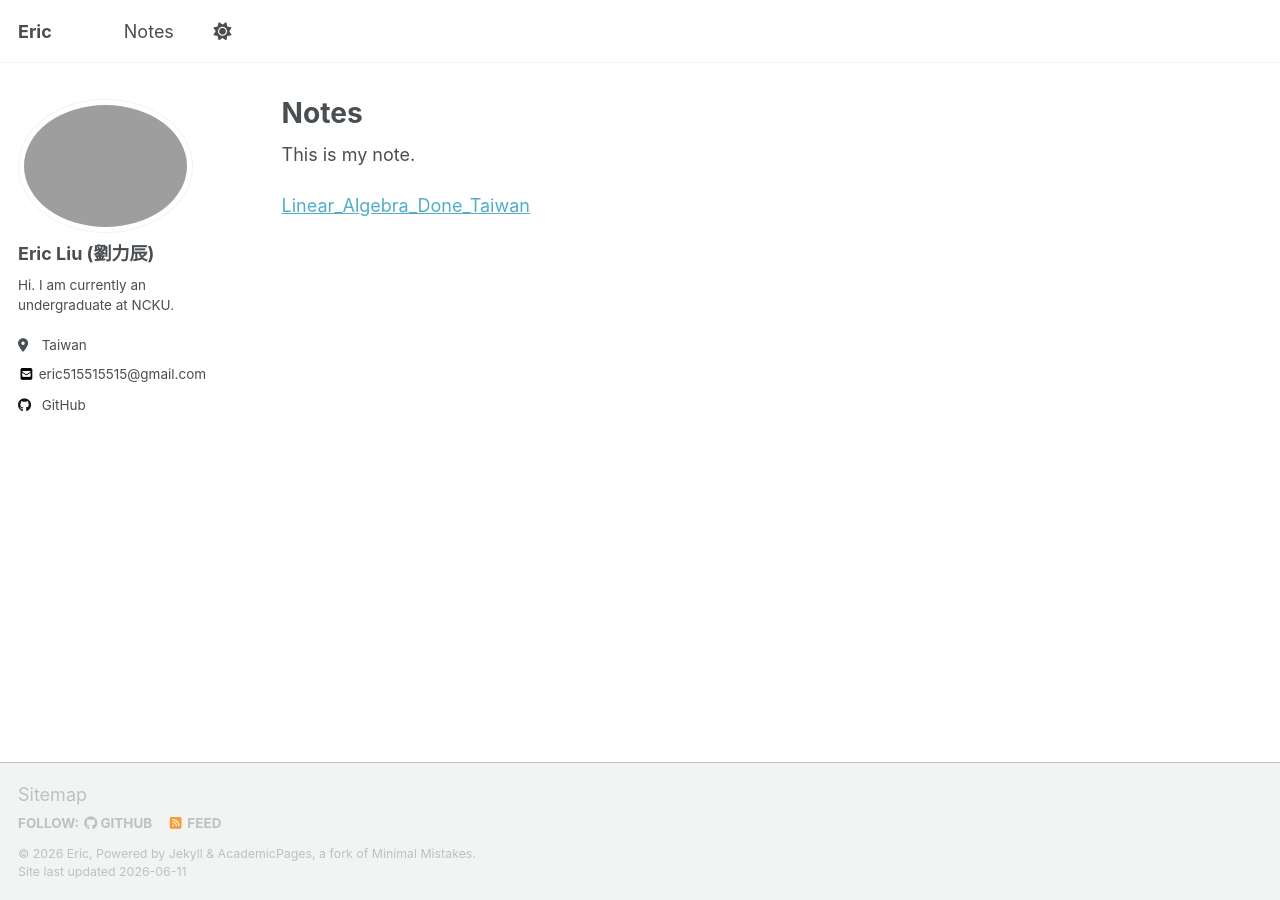
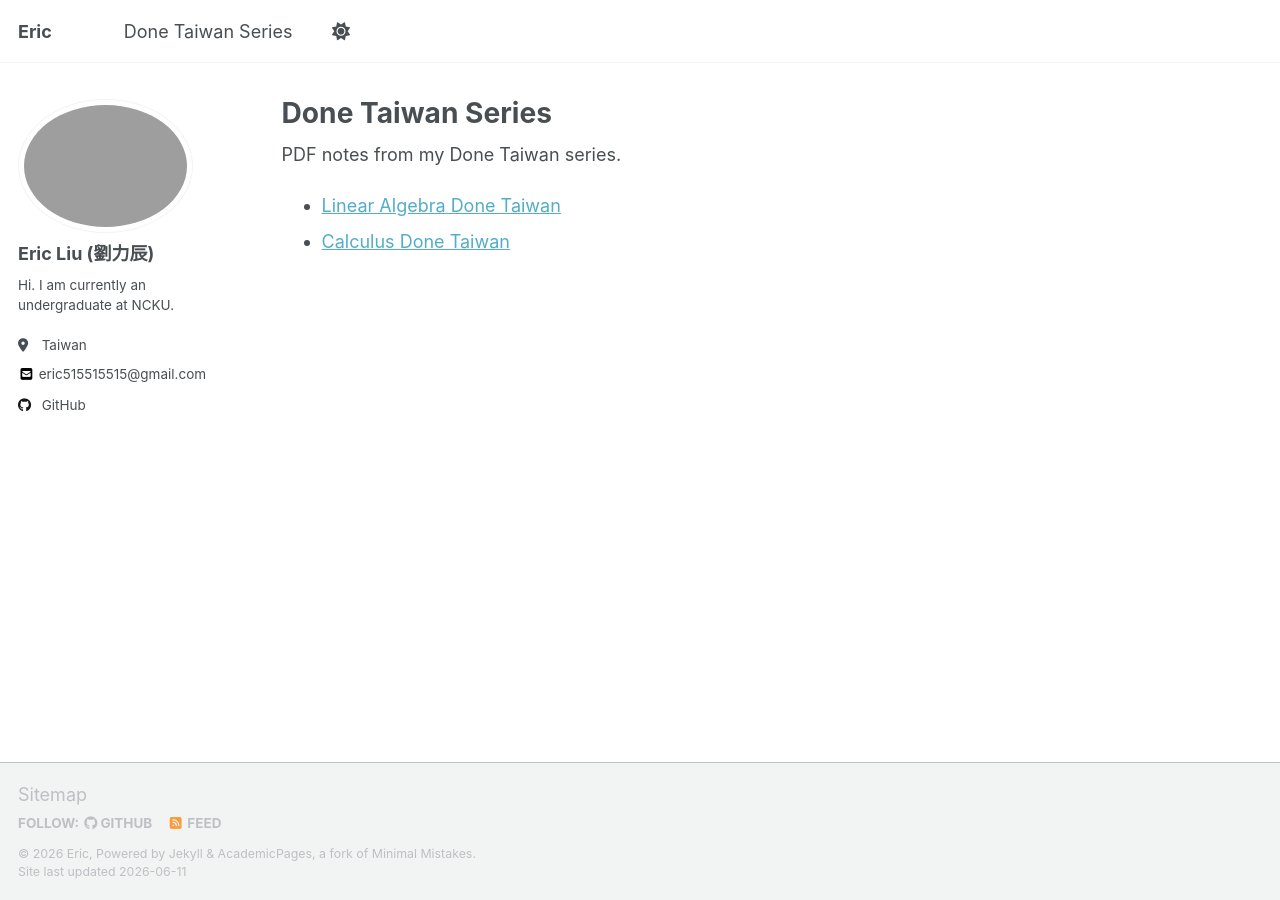
Before and after one commit to ericliu515515/ericliu515515.github.io, a Jekyll site: the page built from _pages/notes.md, in a window 1280 px wide. Built offline with Jekyll 4.4.1, drawn with Linux system fonts in a browser that asks for light colours; a script that is not in the unit is left out.

Commit message:
Add Done Taiwan Series notes

```diff
--- a/_data/navigation.yml
+++ b/_data/navigation.yml
@@ -23,7 +23,7 @@ main:
   # - title: "Blog Posts"
   #   url: /year-archive/
 
-  - title: "Notes"
+  - title: "Done Taiwan Series"
     url: /notes/
 
   # - title: "CV"
--- a/_pages/notes.md
+++ b/_pages/notes.md
@@ -1,11 +1,11 @@
 ---
 layout: single
-title: "Notes"
+title: "Done Taiwan Series"
 permalink: /notes/
 author_profile: true
 ---
 
+PDF notes from my Done Taiwan series.
 
-This is my note.
-
-[Linear_Algebra_Done_Taiwan](/files/Linear_Algebra_Done_TW.pdf)
+- [Linear Algebra Done Taiwan](/files/Linear_Algebra_Done_TW.pdf)
+- [Calculus Done Taiwan](/files/Calculus_Done_Taiwan.pdf)
```
Also changed, not shown: 2 other files.
